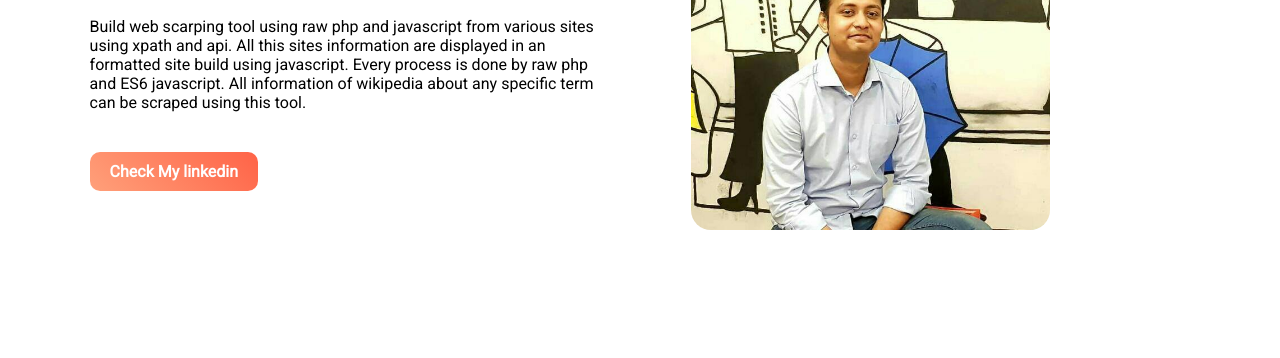
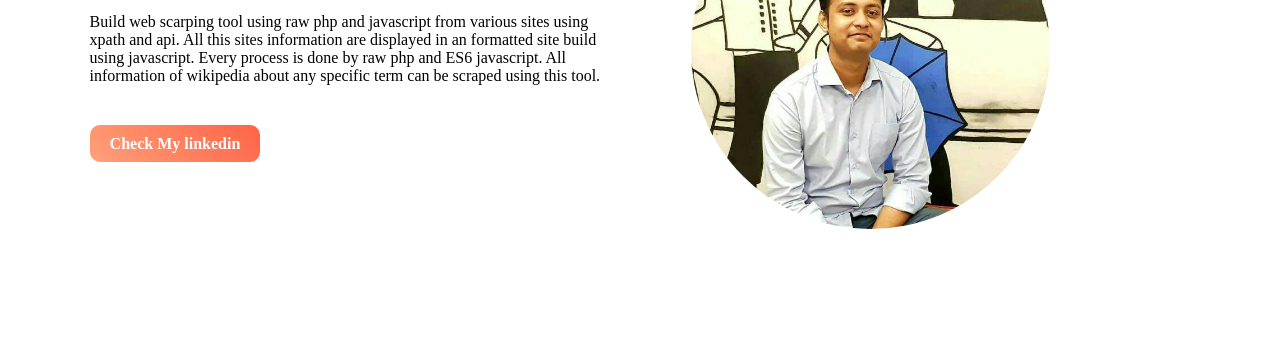
Before and after one commit to AbrarHayatNadim/Assignment1, a plain HTML site: page index.html in a window 1280 px wide. Shown: the part 235-593 px from the top of the page. Drawn offline with Linux system fonts and the light colour scheme.

Commit message:
Third Commit

```diff
--- a/style.css
+++ b/style.css
@@ -1,6 +1,6 @@
 body{
 
-    font-family: Roboto;
+    font-family: sans-serif Roboto;
     margin: 0%;
 }
 ul {
@@ -71,6 +71,7 @@ li a {
 
     width: 70%;
     height: 80%;
+    border-radius: 50%;
 }
 .link-btn{
 
@@ -132,6 +133,7 @@ li a {
     width: 90%;
      margin-left: 20px;
      margin-top: 20px;
+
 }
 .third-header{
 
```
